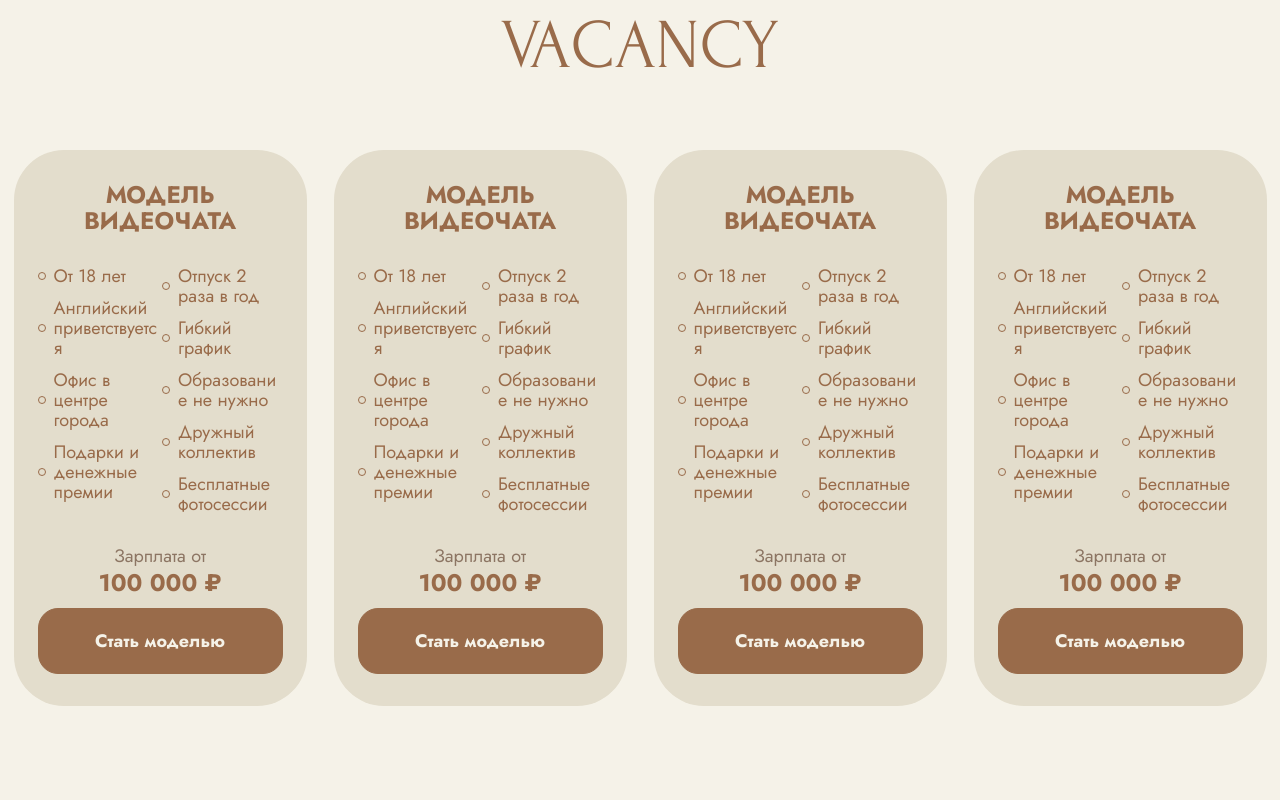
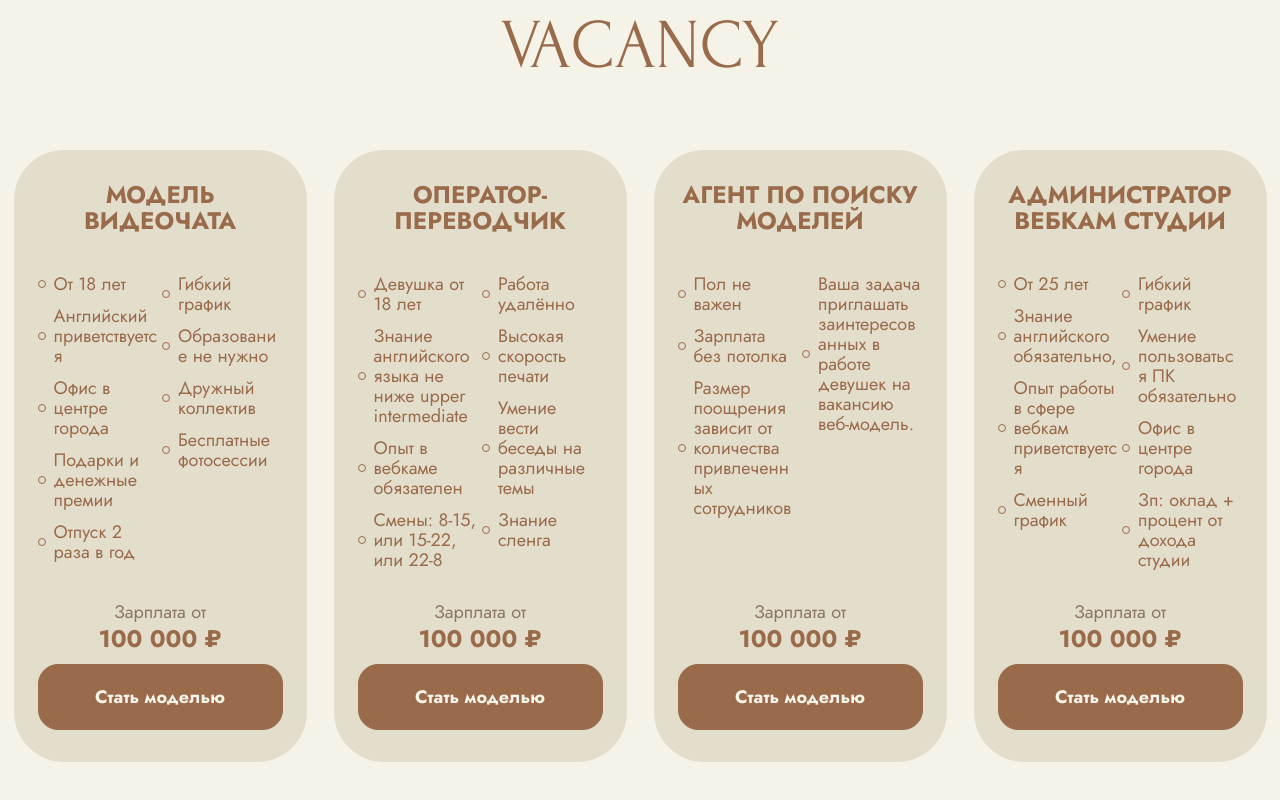
Before and after one commit to zenno-cat/exotica, a website: page src/index.html in a window 1280 px wide. Shown: the part 6764-7564 px from the top of the page. Drawn offline with nearby package versions, Linux system fonts and the light colour scheme; files that its build step writes are made by us from their sources; files whose address does not match are found by name.

Commit message:
fix vacancy section

```diff
--- a/gulp/version.json
+++ b/gulp/version.json
@@ -1,3 +1,3 @@
 {
-    "main": "20231113173116"
+    "main": "20231113193355"
 }
--- a/src/html/vacancy.html
+++ b/src/html/vacancy.html
@@ -28,22 +28,27 @@
         </div>
       </div>
       <div
-        class="col-12 col-sm-6 col-md-6 col-xl-3 d-flex justify-content-center"
+        class="col-12 col-sm-6 col-md-6 col-xl-3 d-flex justify-content-center justify-content-md-start"
       >
         <div class="vacancy__item">
           <h4 class="vacancy__caption subtitle subtitle--bold">
-            МОДЕЛЬ ВИДЕОЧАТА
+            ОПЕРАТОР-ПЕРЕВОДЧИК
           </h4>
           <ul class="vacancy__list">
-            <li class="vacancy__list-item text">От 18 лет</li>
-            <li class="vacancy__list-item text">Aнглийский приветствуется</li>
-            <li class="vacancy__list-item text">Офис в центре города</li>
-            <li class="vacancy__list-item text">Подарки и денежные премии</li>
-            <li class="vacancy__list-item text">Отпуск 2 раза в год</li>
-            <li class="vacancy__list-item text">Гибкий график</li>
-            <li class="vacancy__list-item text">Образование не нужно</li>
-            <li class="vacancy__list-item text">Дружный коллектив</li>
-            <li class="vacancy__list-item text">Бесплатные фотосессии</li>
+            <li class="vacancy__list-item text">Девушка от 18 лет</li>
+            <li class="vacancy__list-item text">
+              Знание английского языка не ниже upper intermediate
+            </li>
+            <li class="vacancy__list-item text">Опыт в вебкаме обязателен</li>
+            <li class="vacancy__list-item text">
+              Смены: 8-15, или 15-22, или 22-8
+            </li>
+            <li class="vacancy__list-item text">Работа удалённо</li>
+            <li class="vacancy__list-item text">Высокая скорость печати</li>
+            <li class="vacancy__list-item text">
+              Умение вести беседы на различные темы
+            </li>
+            <li class="vacancy__list-item text">Знание сленга</li>
           </ul>
           <div class="vacancy__item-salary">
             <span class="text text--secondary">Зарплата от</span>
@@ -57,18 +62,18 @@
       >
         <div class="vacancy__item">
           <h4 class="vacancy__caption subtitle subtitle--bold">
-            МОДЕЛЬ ВИДЕОЧАТА
+            АГЕНТ ПО ПОИСКУ МОДЕЛЕЙ
           </h4>
           <ul class="vacancy__list">
-            <li class="vacancy__list-item text">От 18 лет</li>
-            <li class="vacancy__list-item text">Aнглийский приветствуется</li>
-            <li class="vacancy__list-item text">Офис в центре города</li>
-            <li class="vacancy__list-item text">Подарки и денежные премии</li>
-            <li class="vacancy__list-item text">Отпуск 2 раза в год</li>
-            <li class="vacancy__list-item text">Гибкий график</li>
-            <li class="vacancy__list-item text">Образование не нужно</li>
-            <li class="vacancy__list-item text">Дружный коллектив</li>
-            <li class="vacancy__list-item text">Бесплатные фотосессии</li>
+            <li class="vacancy__list-item text">Пол не важен</li>
+            <li class="vacancy__list-item text">Зарплата без потолка</li>
+            <li class="vacancy__list-item text">
+              Размер поощрения зависит от количества привлеченных сотрудников
+            </li>
+            <li class="vacancy__list-item text">
+              Ваша задача приглашать заинтересованных в работе девушек на
+              вакансию веб-модель.
+            </li>
           </ul>
           <div class="vacancy__item-salary">
             <span class="text text--secondary">Зарплата от</span>
@@ -78,22 +83,29 @@
         </div>
       </div>
       <div
-        class="col-12 col-sm-6 col-md-6 col-xl-3 d-flex justify-content-center"
+        class="col-12 col-sm-6 col-md-6 col-xl-3 d-flex justify-content-center justify-content-md-start"
       >
         <div class="vacancy__item">
           <h4 class="vacancy__caption subtitle subtitle--bold">
-            МОДЕЛЬ ВИДЕОЧАТА
+            АДМИНИСТРАТОР ВЕБКАМ СТУДИИ
           </h4>
           <ul class="vacancy__list">
-            <li class="vacancy__list-item text">От 18 лет</li>
-            <li class="vacancy__list-item text">Aнглийский приветствуется</li>
+            <li class="vacancy__list-item text">От 25 лет</li>
+            <li class="vacancy__list-item text">
+              Знание английского обязательно,
+            </li>
+            <li class="vacancy__list-item text">
+              Опыт работы в сфере вебкам приветствуется
+            </li>
+            <li class="vacancy__list-item text">Сменный график</li>
+            <li class="vacancy__list-item text">Гибкий график</li>
+            <li class="vacancy__list-item text">
+              Умение пользоваться ПК обязательно
+            </li>
             <li class="vacancy__list-item text">Офис в центре города</li>
-            <li class="vacancy__list-item text">Подарки и денежные премии</li>
-            <li class="vacancy__list-item text">Отпуск 2 раза в год</li>
-            <li class="vacancy__list-item text">Гибкий график</li>
-            <li class="vacancy__list-item text">Образование не нужно</li>
-            <li class="vacancy__list-item text">Дружный коллектив</li>
-            <li class="vacancy__list-item text">Бесплатные фотосессии</li>
+            <li class="vacancy__list-item text">
+              Зп: оклад + процент от дохода студии
+            </li>
           </ul>
           <div class="vacancy__item-salary">
             <span class="text text--secondary">Зарплата от</span>
--- a/src/scss/sections/_vacancy.scss
+++ b/src/scss/sections/_vacancy.scss
@@ -22,6 +22,7 @@
     &__caption {
         text-transform: uppercase;
         text-align: center;
+        min-height: 60px;
     }
 
     &__list {
@@ -34,7 +35,8 @@
         gap: 12px 4px;
         flex-wrap: wrap;
         max-width: 286px;
-        max-height: 269px;
+        max-height: 296px;
+        min-height: 296px;
 
         &-item {
             position: relative;
```
Also changed, not shown: dist/css/style.css, dist/index.html.
